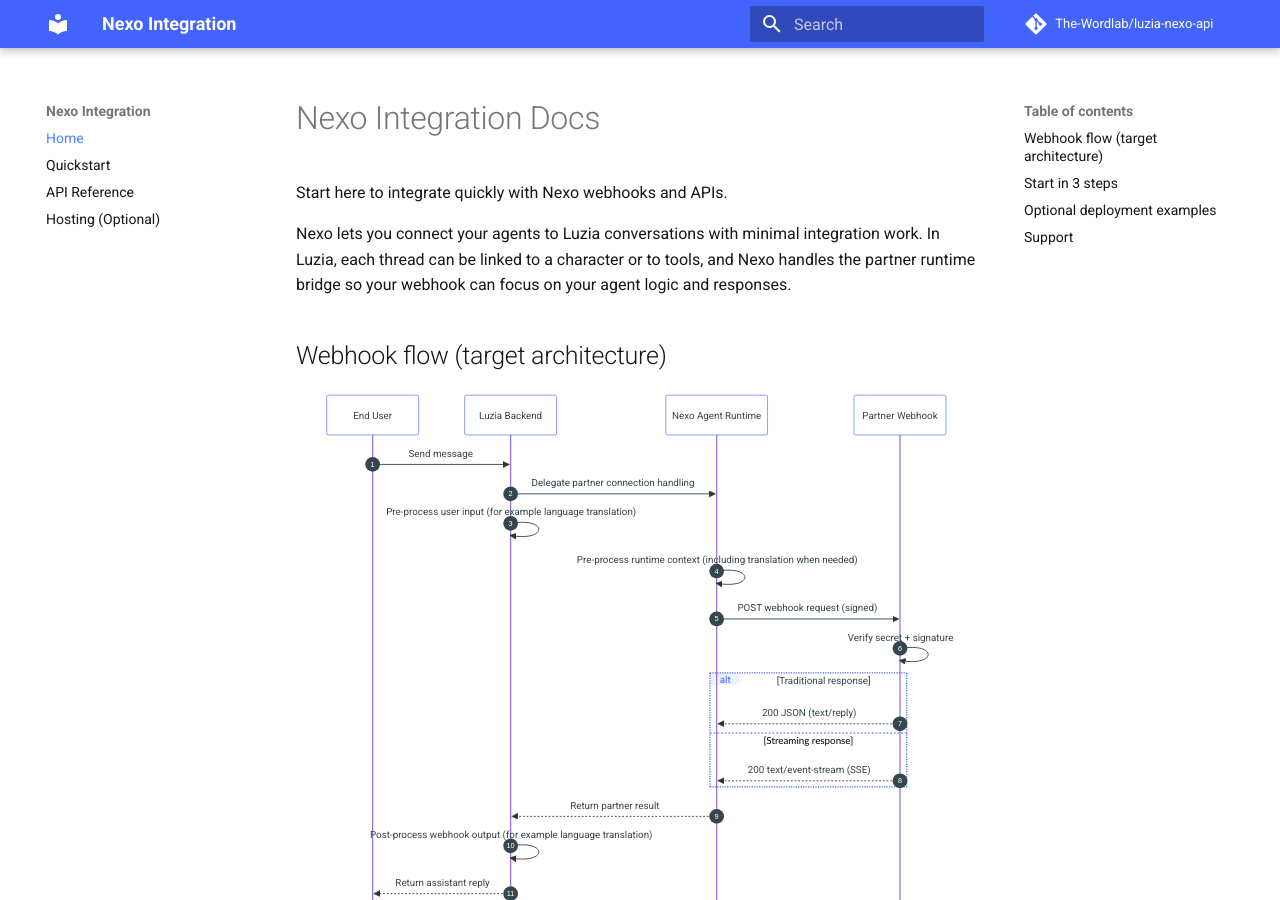
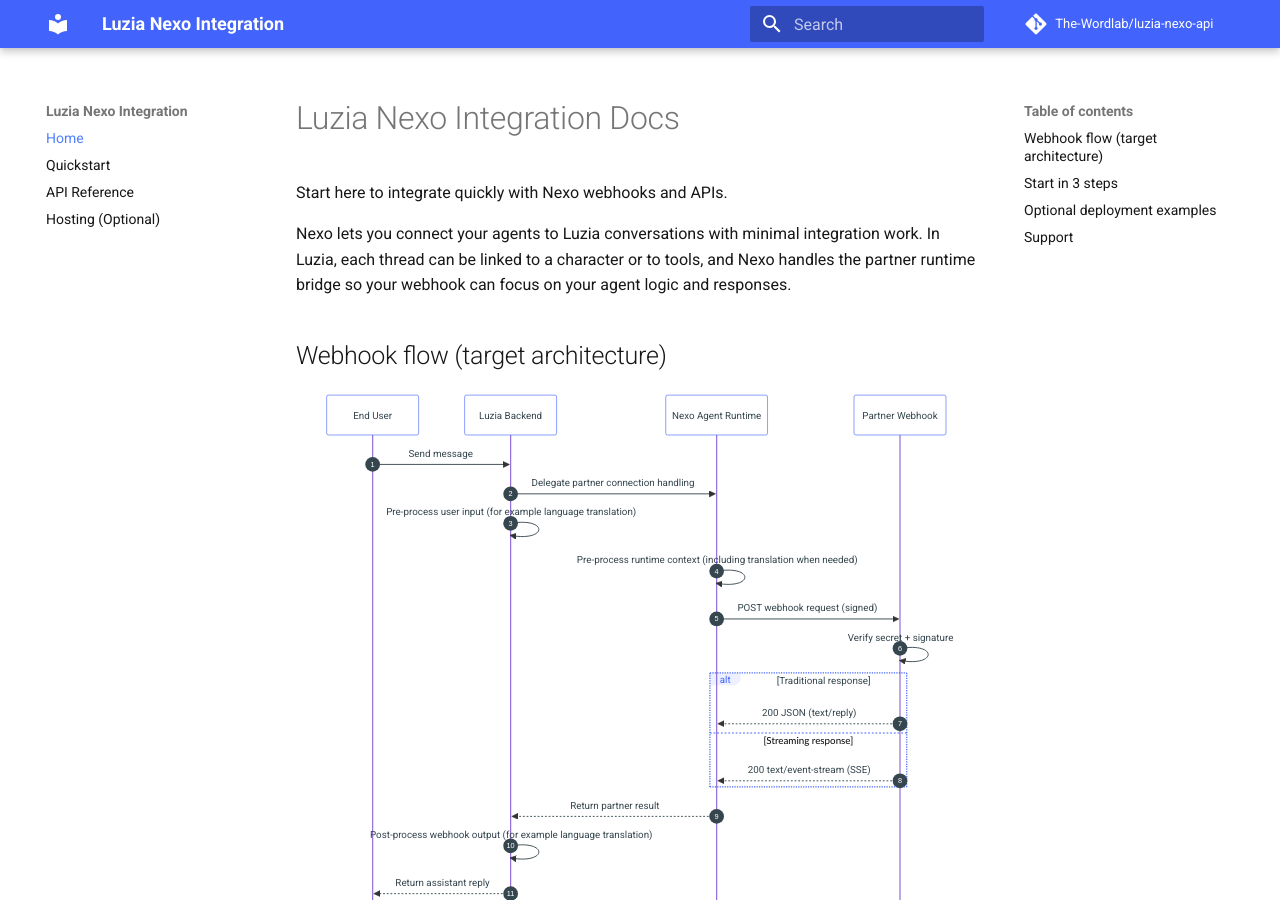
Before and after one commit to The-Wordlab/luzia-nexo-api, an MkDocs documentation site: the page built from docs/index.md, in a window 1280 px wide and 900 px high. Built offline with MkDocs 1.6.1 and Material for MkDocs 9.7.7, drawn with Linux system fonts in a browser that asks for light colours; comment, search, counter and statistics services are not loaded.

Commit message:
docs: rename site/page titles to Luzia Nexo Integration

```diff
--- a/docs/index.md
+++ b/docs/index.md
@@ -1,4 +1,4 @@
-# Nexo Integration Docs
+# Luzia Nexo Integration Docs
 
 Start here to integrate quickly with Nexo webhooks and APIs.
 
--- a/mkdocs.yml
+++ b/mkdocs.yml
@@ -1,5 +1,5 @@
-site_name: Nexo Integration
-site_description: Nexo integration docs
+site_name: Luzia Nexo Integration
+site_description: Luzia Nexo integration docs
 site_url: https://the-wordlab.github.io/luzia-nexo-api/
 repo_url: https://github.com/The-Wordlab/luzia-nexo-api
 repo_name: The-Wordlab/luzia-nexo-api
```
